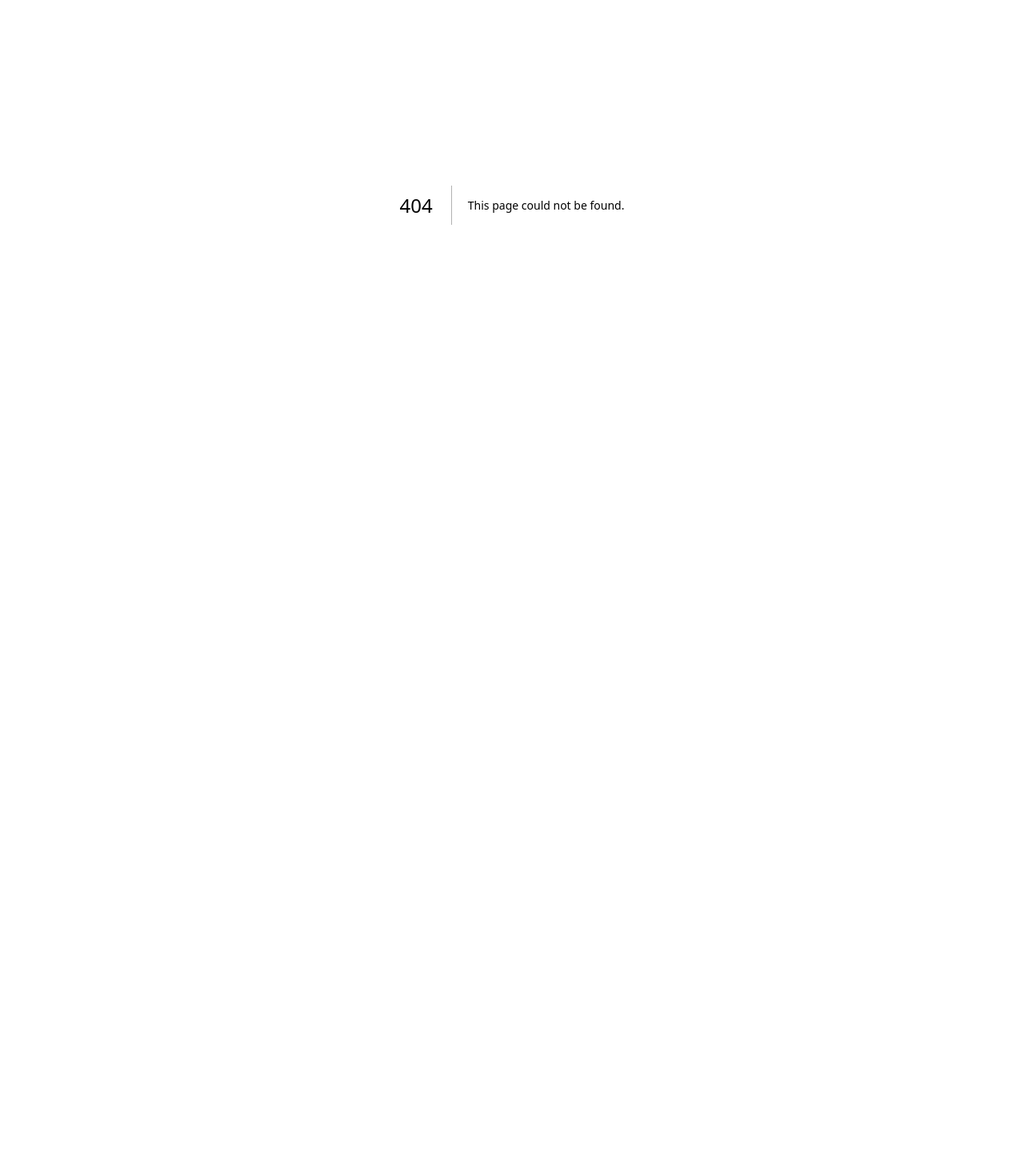
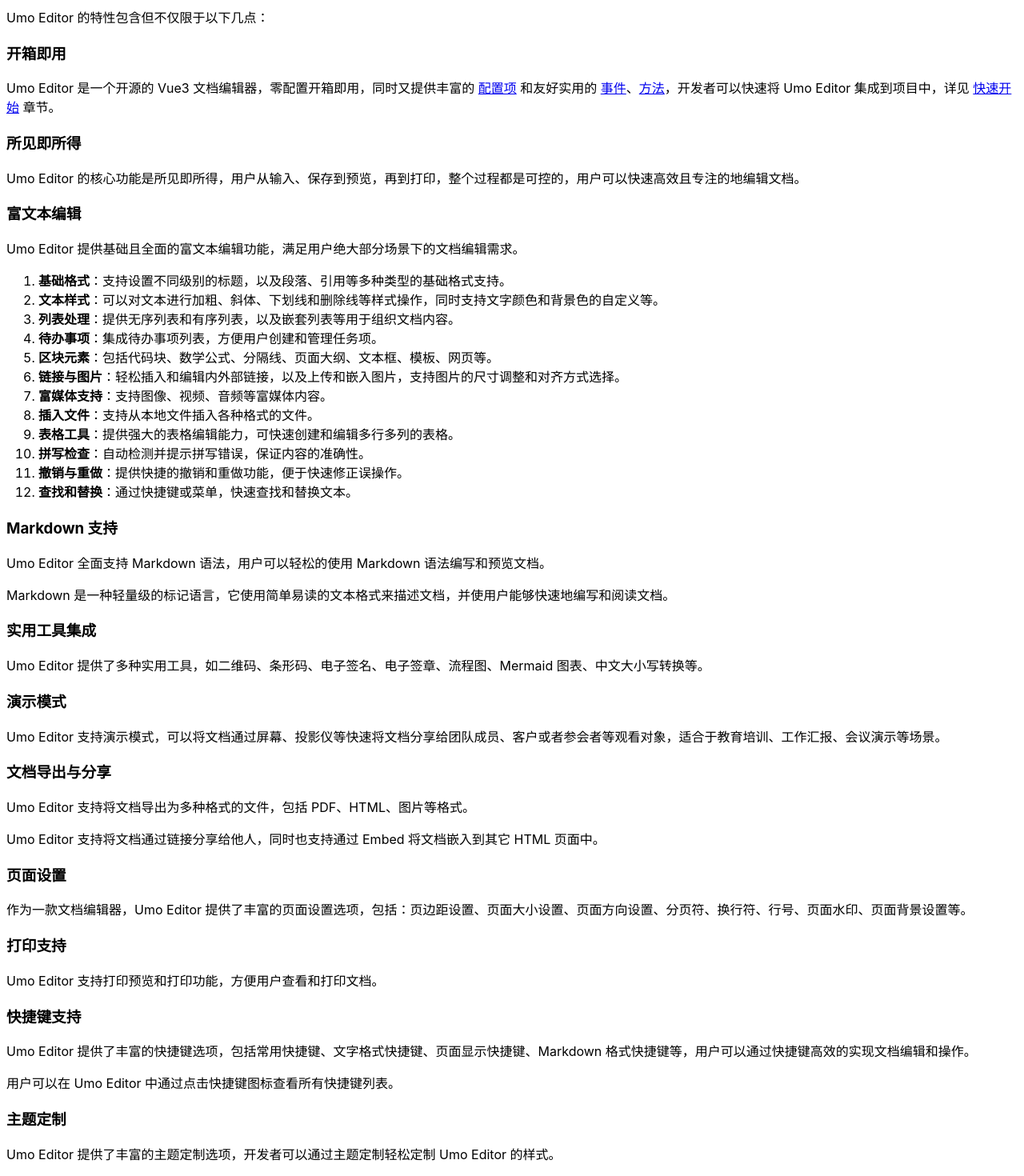
Before and after one commit to umodoc/docs, a Next.js app: page /docs/features in a window 1280 px wide. Before the commit this address had no page. Shown: the part 144-1614 px from the top of the page at 80% size. Before the commit the page ends 800 px from the top, so only its background shows below. Built offline with nearby package versions, Linux system fonts and the light colour scheme.

Commit message:
添加“核心特性”页面

```diff
--- /dev/null
+++ b/pages/docs/features.mdx
@@ -0,0 +1,57 @@
+# 核心特性
+
+Umo Editor 的特性太多太杂，很难简洁高效的表达清楚，不如在阅读之前访问 [在线示例](https://demo.umodoc.com/edtior) 先玩耍一下，或许您对 Umo Editor 能有一个简单的认识，不过在线示例因为 CDN 服务器在海外的原因，速度可能有点感人。Nice to meet you！
+
+Umo Editor 的特性包含但不仅限于以下几点：
+
+### 开箱即用
+Umo Editor 是一个开源的 Vue3 文档编辑器，零配置开箱即用，同时又提供丰富的 [配置项](./options/default) 和友好实用的 [事件](./events)、[方法](./methods)，开发者可以快速将 Umo Editor 集成到项目中，详见 [快速开始](./guide/getting-started) 章节。
+
+### 所见即所得
+Umo Editor 的核心功能是所见即所得，用户从输入、保存到预览，再到打印，整个过程都是可控的，用户可以快速高效且专注的地编辑文档。
+
+### 富文本编辑
+Umo Editor 提供基础且全面的富文本编辑功能，满足用户绝大部分场景下的文档编辑需求。
+
+1. **基础格式**：支持设置不同级别的标题，以及段落、引用等多种类型的基础格式支持。
+2. **文本样式**：可以对文本进行加粗、斜体、下划线和删除线等样式操作，同时支持文字颜色和背景色的自定义等。
+3. **列表处理**：提供无序列表和有序列表，以及嵌套列表等用于组织文档内容。
+4. **待办事项**：集成待办事项列表，方便用户创建和管理任务项。
+5. **区块元素**：包括代码块、数学公式、分隔线、页面大纲、文本框、模板、网页等。
+6. **链接与图片**：轻松插入和编辑内外部链接，以及上传和嵌入图片，支持图片的尺寸调整和对齐方式选择。
+7. **富媒体支持**：支持图像、视频、音频等富媒体内容。
+8. **插入文件**：支持从本地文件插入各种格式的文件。
+9. **表格工具**：提供强大的表格编辑能力，可快速创建和编辑多行多列的表格。
+10. **拼写检查**：自动检测并提示拼写错误，保证内容的准确性。
+10. **撤销与重做**：提供快捷的撤销和重做功能，便于快速修正误操作。
+11. **查找和替换**：通过快捷键或菜单，快速查找和替换文本。
+
+### Markdown 支持
+Umo Editor 全面支持 Markdown 语法，用户可以轻松的使用 Markdown 语法编写和预览文档。
+
+Markdown 是一种轻量级的标记语言，它使用简单易读的文本格式来描述文档，并使用户能够快速地编写和阅读文档。
+
+### 实用工具集成
+Umo Editor 提供了多种实用工具，如二维码、条形码、电子签名、电子签章、流程图、Mermaid 图表、中文大小写转换等。
+
+### 演示模式
+Umo Editor 支持演示模式，可以将文档通过屏幕、投影仪等快速将文档分享给团队成员、客户或者参会者等观看对象，适合于教育培训、工作汇报、会议演示等场景。
+
+### 文档导出与分享
+Umo Editor 支持将文档导出为多种格式的文件，包括 PDF、HTML、图片等格式。
+
+Umo Editor 支持将文档通过链接分享给他人，同时也支持通过 Embed 将文档嵌入到其它 HTML 页面中。
+
+### 页面设置
+作为一款文档编辑器，Umo Editor 提供了丰富的页面设置选项，包括：页边距设置、页面大小设置、页面方向设置、分页符、换行符、行号、页面水印、页面背景设置等。
+
+### 打印支持
+Umo Editor 支持打印预览和打印功能，方便用户查看和打印文档。
+
+### 快捷键支持
+Umo Editor 提供了丰富的快捷键选项，包括常用快捷键、文字格式快捷键、页面显示快捷键、Markdown 格式快捷键等，用户可以通过快捷键高效的实现文档编辑和操作。
+
+用户可以在 Umo Editor 中通过点击快捷键图标查看所有快捷键列表。
+
+### 主题定制
+Umo Editor 提供了丰富的主题定制选项，开发者可以通过主题定制轻松定制 Umo Editor 的样式。
```
